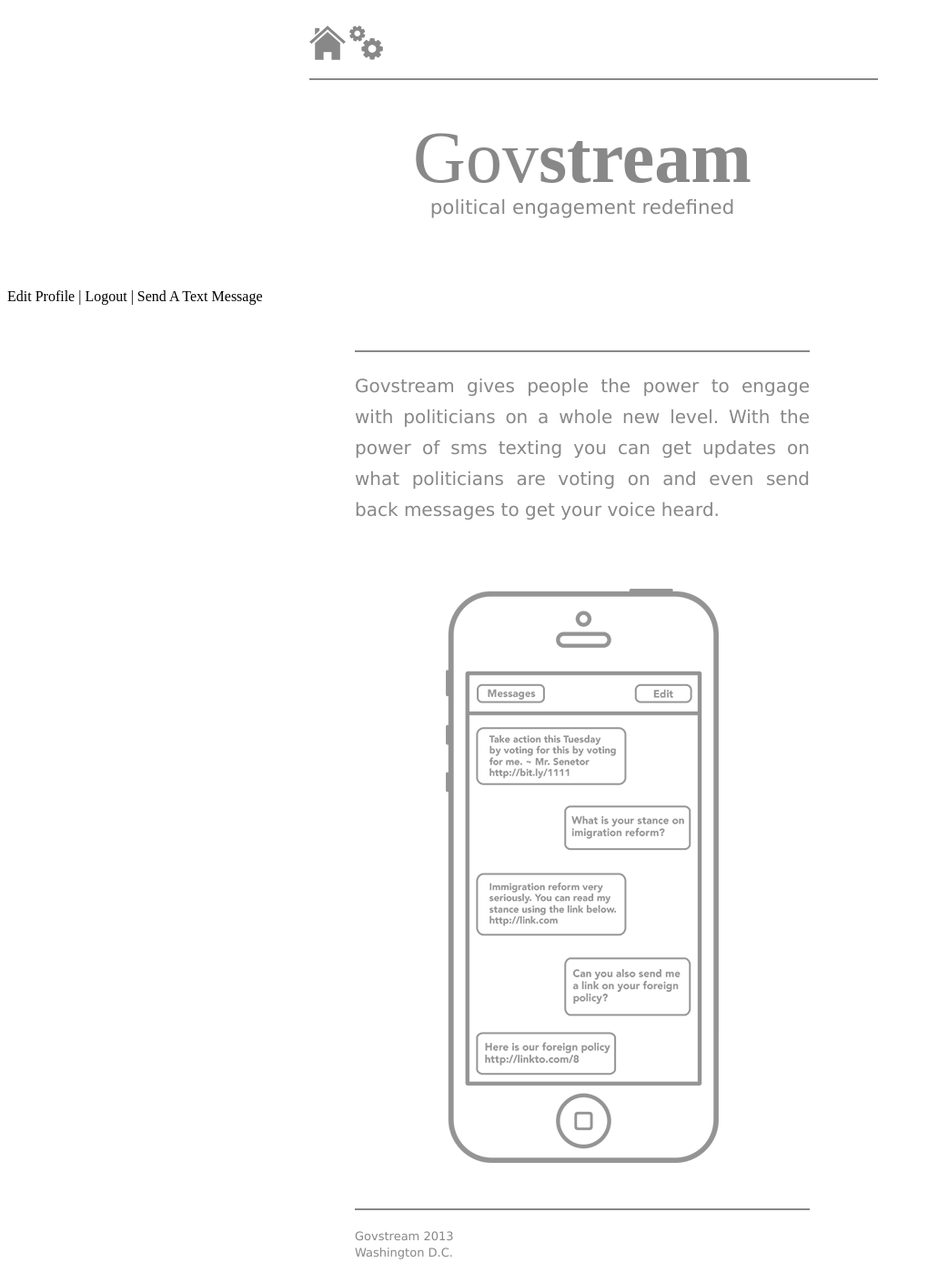
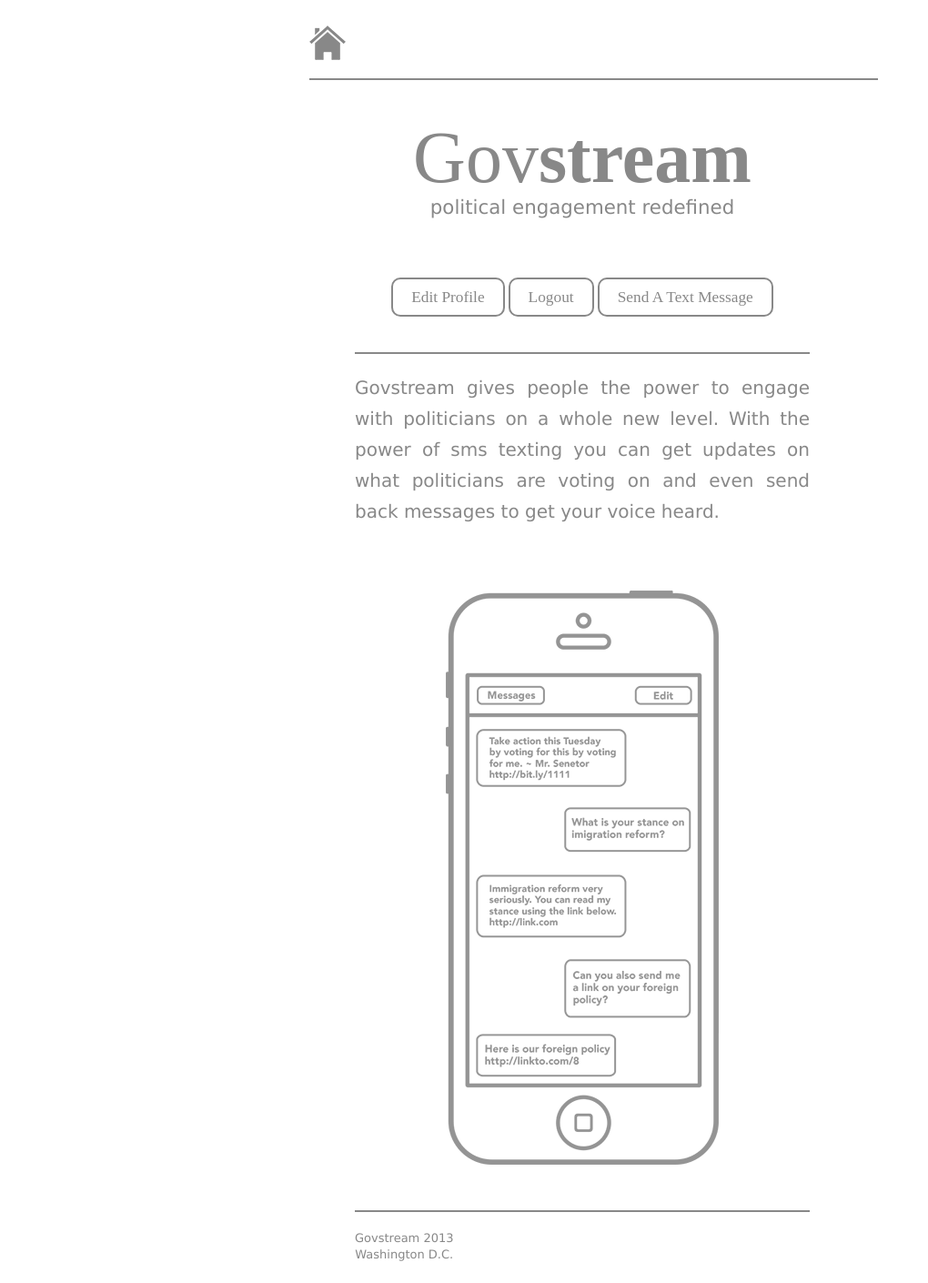
Before and after one commit to rboling/RevoltDC, a Rails app: page / in a window 1280 px wide. Shown: the whole page at 91% size, without its empty margins (0-1020 px from the left). Run offline with Rails 7, Linux system fonts and the light colour scheme; style sheets or scripts are compiled from the project's sources; parts of the project's set-up code (start-up, migrations or seed data) failed here and were passed over; some libraries are stand-ins or nearby versions.

Commit message:
style changes

```diff
--- a/app/assets/stylesheets/application.css
+++ b/app/assets/stylesheets/application.css
@@ -109,6 +109,17 @@ p.or{
 	color: #888;
 	font-size: 15pt;
 }
+.button_wrapper_s{
+	max-width: 100%;
+	text-align: center;
+}
+.button_s{
+	padding: 10px 20px 10px 20px;
+	border: 2px solid #888;
+	border-radius: 10px;
+	color: #888;
+	font-size: 13pt;
+}
 .wrapper{
 	max-width: 650px;
 	margin: auto;
--- a/app/views/home/index.html.erb
+++ b/app/views/home/index.html.erb
@@ -5,15 +5,16 @@
 		<p class="tag">political engagement redefined</p>
 	</div>
 	<div class="login_info">
-
-		<% if current_user %>
-			<%= link_to "Edit Profile", edit_user_path(current_user) %> |
-	        <%= link_to "Logout", logout_path %>
-	        <% if current_user.is_politician %>
-	        	| <%= link_to "Send A Text Message", new_text_message_path %>
-	    	<% else %>
-	    		| Send requests <br />
+		<div class="button_wrapper_s">
+			<% if current_user %>
+				<%= link_to "Edit Profile", edit_user_path(current_user), :class => "button_s" %>
+	        	<%= link_to "Logout", logout_path, :class => "button_s" %>
+	        	<% if current_user.is_politician %>
+	        		<%= link_to "Send A Text Message", new_text_message_path, :class => "button_s" %>
+	    		<% else %>
+	    			| Send requests <br />
 	    		<%= link_to "Send a Request", new_politician_request_path %>
+	    </div>
 	        <% end %>
 	   	<div class="not_logged">
 	    <% else %>
--- a/app/views/layouts/application.html.erb
+++ b/app/views/layouts/application.html.erb
@@ -9,6 +9,7 @@
   <link href='http://fonts.googleapis.com/css?family=Lato:100,300,400,700,900,400italic' rel='stylesheet' type='text/css'>
 </head>
 <body>
+<div class="wrapper">
 <!--
   <div class="navbar navbar-inverse navbar-fixed-top" id="bootstrap-header">
     <div class="navbar-inner">
@@ -34,7 +35,7 @@
   <div class="wrapper">
     <ul class="navy">
       <li><%= link_to image_tag("/assets/home.png", :border=>0), :controller => 'home'%></li>
-      <li><%= link_to image_tag("/assets/dash.png", :border=>0), :controller => 'users'%></li>
+      <!-- <li><%= link_to image_tag("/assets/dash.png", :border=>0), :controller => 'users'%></li> -->
     </ul>
   </div>
 
@@ -50,5 +51,6 @@
     </footer>
   </div>
 </div>
+</div>
 </body>
 </html>
--- a/app/views/text_messages/new.html.erb
+++ b/app/views/text_messages/new.html.erb
@@ -1,5 +1,7 @@
-<h1>New text_message</h1>
+<div id="users">
+<h1>New text message</h1>
 
 <%= render 'form' %>
 
 <%= link_to 'Back', text_messages_path %>
+</div>
```
Also changed, not shown: app/views/text_messages/show.html.erb (+4 -4 lines), app/views/users/edit.html.erb (+6 -4 lines).
